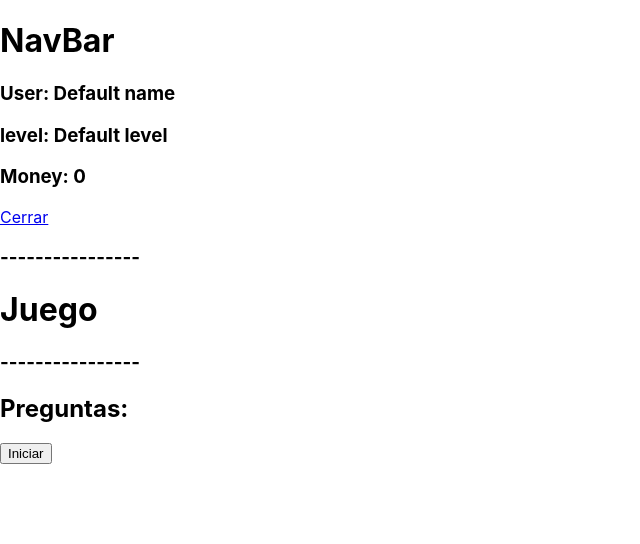
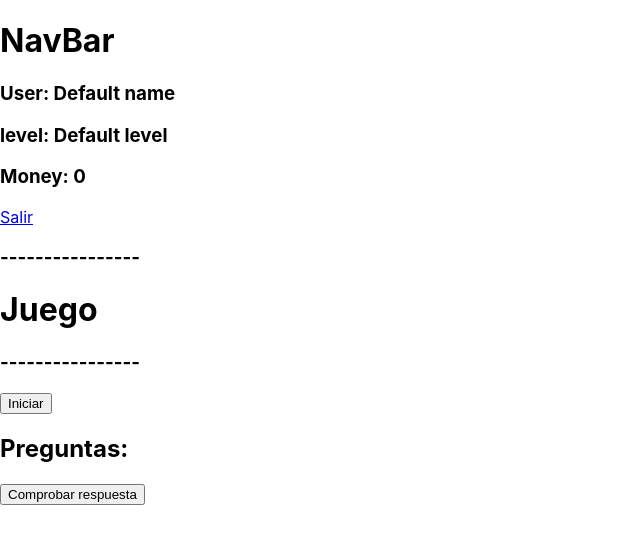
Before and after one commit to EdisonCardona1/taller_pdp, a React (Create React App) app: page /juego in a window 1280 px wide. Shown: the top 544 px of the page, without its empty margins (0-640 px from the left). Built offline with nearby package versions, Linux system fonts and the light colour scheme; no server answers.

Commit message:
Corrige método para mostrar preguntas y respuesta

```diff
--- a/src/components/Juego.js
+++ b/src/components/Juego.js
@@ -20,6 +20,8 @@ const initialQuestions = {
     ]
 }
 
+var indice_respuesta_correcta=99;
+var bandera=false;
 
 const Juego = () => {
     const {User} = useContext(GameContext);
@@ -38,15 +40,15 @@ const Juego = () => {
         updateQuestions();
      }, [updateQuestions]);
 
-
-
     function iniciar () {
+        bandera=false;
         var preguntas = [10];
-        //var respuestas = [10];
         var respuestasIncorrectas = [10];
         var respuestasCorrectas = [10];
         var indiceAleatorio = Math.floor(Math.random()*10);
         var txt_respuestas = ""
+        var posiciones = [0,1,2,3];
+        var respuestas_reordenadas = [];
 
         Questions.results.map((pregunta, posicion) =>
             preguntas[posicion]=pregunta.question
@@ -59,29 +61,59 @@ const Juego = () => {
         Questions.results.map((pregunta, pos) =>
             respuestasCorrectas[pos] = pregunta.correct_answer
         )
+        console.log("respCorr: " + respuestasCorrectas[indiceAleatorio])
 
         var respuestasPosibles = [...respuestasIncorrectas[indiceAleatorio], respuestasCorrectas[indiceAleatorio]]
 
-        let i=0;
+        let i=0
         for (i in respuestasPosibles){
-            txt_respuestas += '<input type="radio" id="rdRespuestas" name="rdGroupResp"><label>'+ respuestasPosibles[i]+'</label>'
+            var posicion_aleatoria = Math.floor(Math.random()*posiciones.length);
+            if(posiciones[posicion_aleatoria] === 3 && bandera===false){
+                indice_respuesta_correcta = i
+                bandera=true
+            }
+            respuestas_reordenadas[i] = respuestasPosibles[posiciones[posicion_aleatoria]];
+            posiciones.splice(posicion_aleatoria, 1);
+        }
+
+        for (let i in respuestas_reordenadas){
+            txt_respuestas += '<input type="radio" id=' + i + '" name="rdGroupResp" value ='+ i + '><label>'+ respuestas_reordenadas[i]+'</label>'
         }
 
         document.getElementById("Preguntas").innerHTML = preguntas[indiceAleatorio]
         document.getElementById("Respuestas").innerHTML = txt_respuestas
+    };
 
-    };
+    function comprobar(){
+        const rbs = document.querySelectorAll('input[name="rdGroupResp"]');
+            let selectedValue=99;
+            for (const rb of rbs) {
+                if (rb.checked) {
+                    selectedValue = rb.value;
+                    break;
+                }
+            }
+            if (selectedValue === indice_respuesta_correcta){
+                alert("Correcto" )
+                iniciar();
+            }else{
+                alert("Incorrecto")
+            }
+    }
+
+
 
     return (
         <div>
             <h3>----------------</h3>
             <h1>Juego</h1>
             <h3>----------------</h3>
+            <button onClick={iniciar}>Iniciar</button>
             <h2>Preguntas:</h2>
             <div id="Preguntas"></div>
             <div id="Respuestas"></div>
+            <button onClick={comprobar}>Comprobar respuesta</button>
 
-            <button onClick={iniciar}>Iniciar</button>
         </div>
     );
 }
--- a/src/components/Navbar.js
+++ b/src/components/Navbar.js
@@ -11,7 +11,7 @@ const Navbar = () => {
             <h3>User: {User.name}</h3>
             <h3>level: {User.level}</h3>
             <h3>Money: {User.money}</h3>
-            <NavLink exact to="/" onClick={logout}>Cerrar</NavLink>
+            <NavLink exact to="/" onClick={logout}>Salir</NavLink>
         </div>
     )
 }
```
